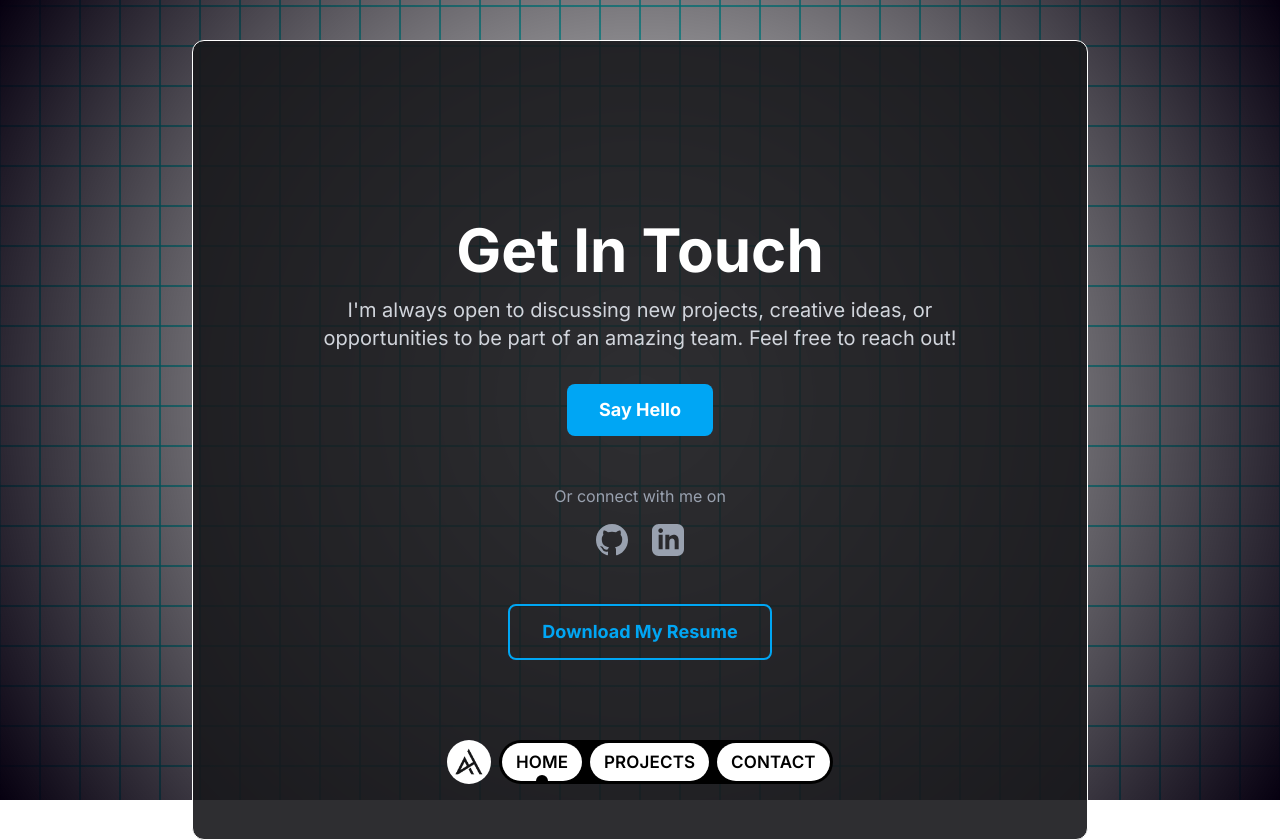
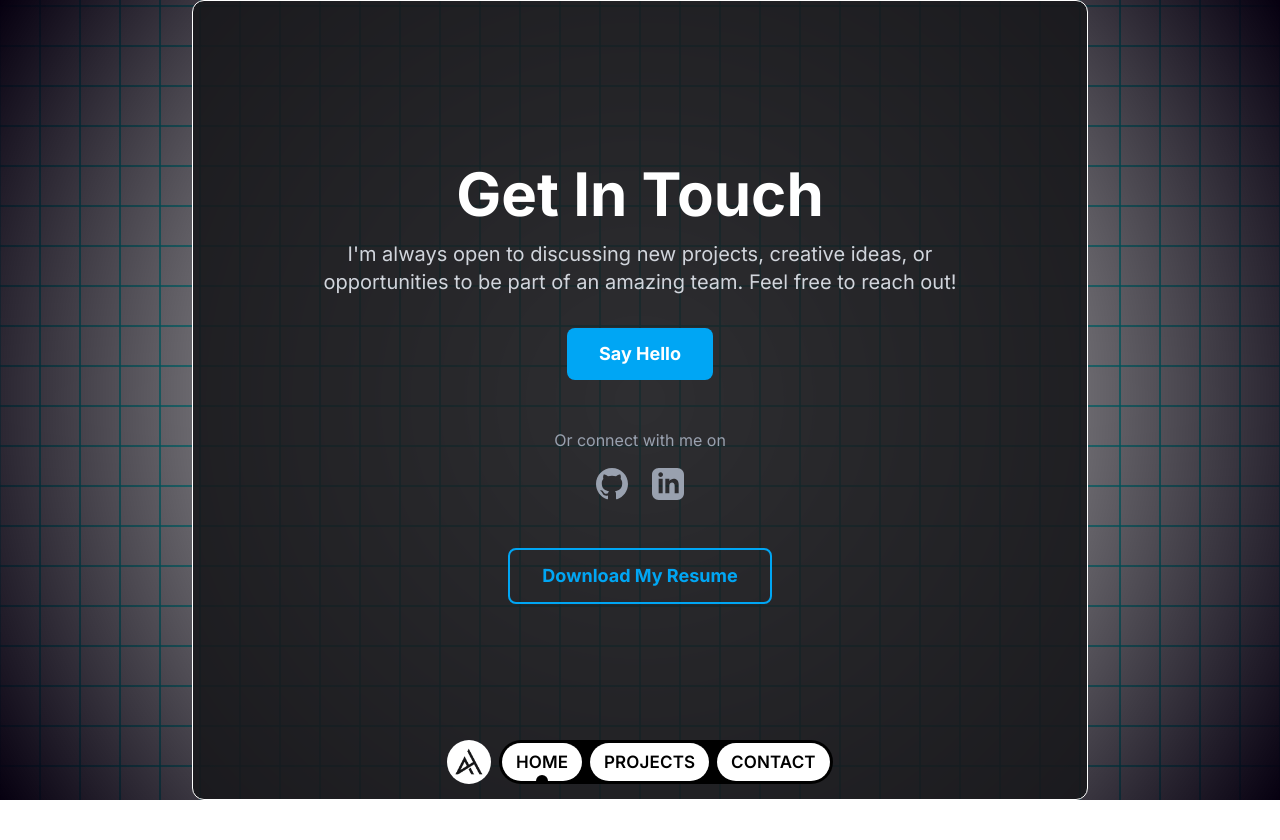
Before and after one commit to AbdullahTheDev-buildit/portfolio-, a Next.js app: page /contact in a window 1280 px wide. After the commit the page ends 800 px from the top, so only its background shows below. Built offline with nearby package versions, Linux system fonts and the light colour scheme.

Commit message:
improved contact page

```diff
--- a/src/app/contact/page.tsx
+++ b/src/app/contact/page.tsx
@@ -4,7 +4,7 @@ export default function ContactPage() {
   const yourEmail = "sahebabdullah7860@gmail.com";
 
   return (
-    <main className="min-h-screen bg-transparent text-white flex items-center justify-center p-8 max-w-4xl mx-auto md:border border-white rounded-xl md:bg-zinc-900/90 mt-10">
+    <main className="min-h-screen bg-transparent text-white flex items-center justify-center p-8 max-w-4xl mx-auto md:border border-white rounded-xl md:bg-zinc-900/90 pt-0">
       <div className="max-w-2xl w-full text-center">
         <h1 className="text-4xl md:text-6xl font-bold mb-4">Get In Touch</h1>
         <p className="text-lg md:text-xl text-gray-300 mb-8">
```
